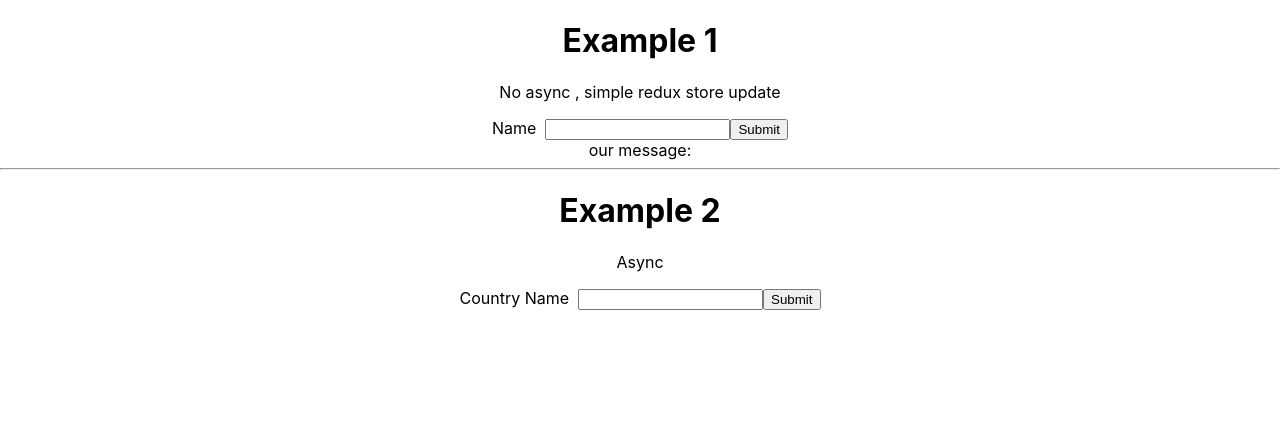
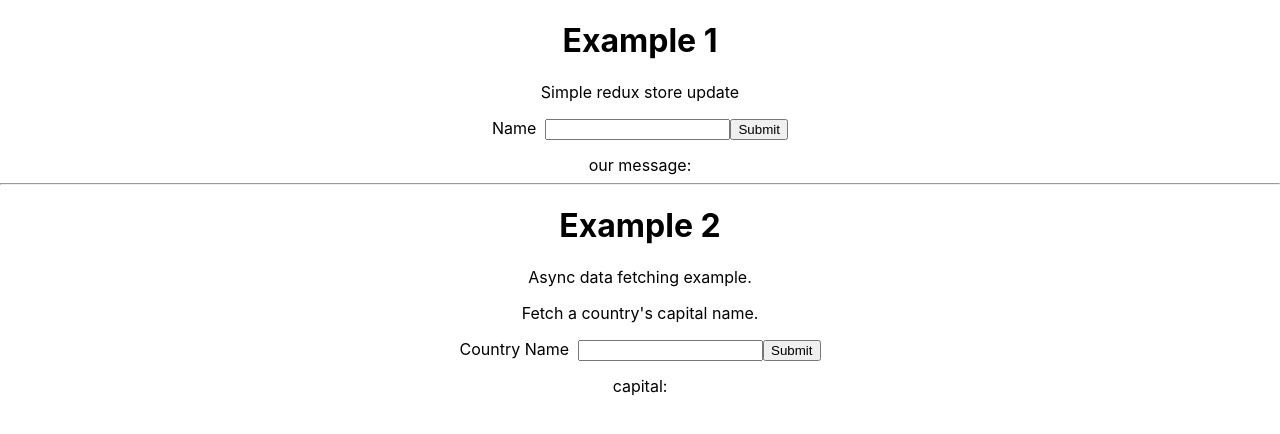
Before and after one commit to frankagathos/modern-redux, a React (Create React App) app: page / in a window 1280 px wide. Shown: the top 434 px of the page. Built offline with nearby package versions, Linux system fonts and the light colour scheme.

Commit message:
styling and readme updates

```diff
--- a/src/presentation/App.css
+++ b/src/presentation/App.css
@@ -50,3 +50,6 @@
   font-family: source-code-pro, Menlo, Monaco, Consolas, 'Courier New',
     monospace;
 }
+input{
+  margin-bottom:15px;
+}
--- a/src/presentation/Example1.js
+++ b/src/presentation/Example1.js
@@ -20,7 +20,7 @@
     return (
         <div>
             <h1>Example 1</h1>
-            <p>No async , simple redux store update</p>
+            <p>Simple redux store update</p>
             <form onSubmit={handleSubmit}>
                 <label>
                     Name &nbsp;
--- a/src/presentation/Example2.js
+++ b/src/presentation/Example2.js
@@ -1,11 +1,12 @@
 import React, { useState } from 'react'
-import { useDispatch,useSelector } from 'react-redux';
+import { useDispatch, useSelector } from 'react-redux';
 import { getCountryInfo, selectCountryCapital, selectLoadingCountryCapital } from './../application/country';
 function Example2() {
     const [inputValue, setinputValue] = useState('')
     const dispatch = useDispatch()
     const countryCapital = useSelector(selectCountryCapital)
     const loadingCapital = useSelector(selectLoadingCountryCapital)
+
     const handleChange = (e) => {
         setinputValue(e.target.value)
     }
@@ -18,7 +19,8 @@
     return (
         <div>
             <h1>Example 2</h1>
-            <p>Async</p>
+            <p>Async data fetching example.</p>
+            <p>Fetch a country's capital name.</p>
             <form onSubmit={handleSubmit}>
                 <label>
                     Country Name &nbsp;
@@ -26,6 +28,7 @@
                 </label>
                 <input type="submit" value="Submit" />
             </form>
+            <div>capital:</div>
             {loadingCapital && <p>Loading...</p>}
             {!loadingCapital && <p>{countryCapital}</p>}
         </div>
```
Also changed, not shown: 1 other file (tests, documents, lock files or other folders).
